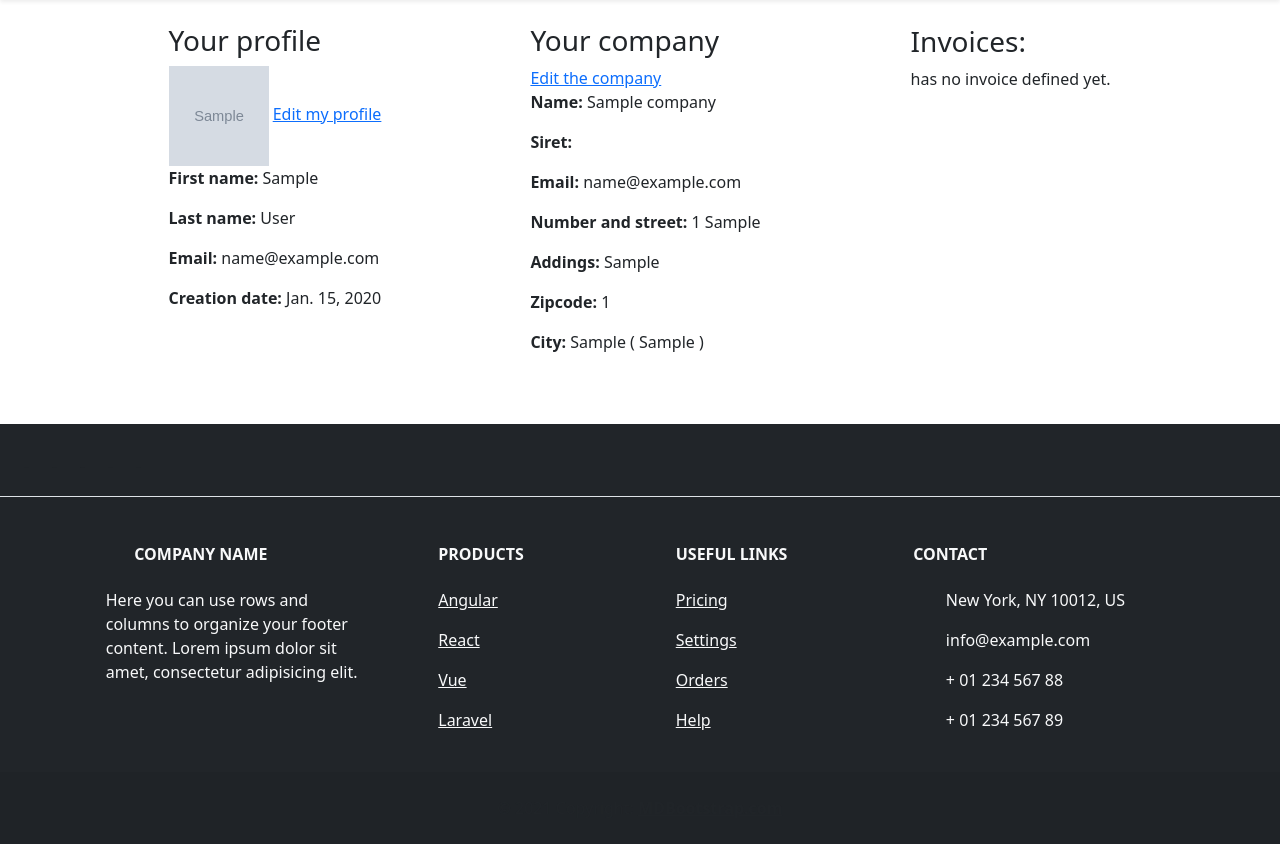
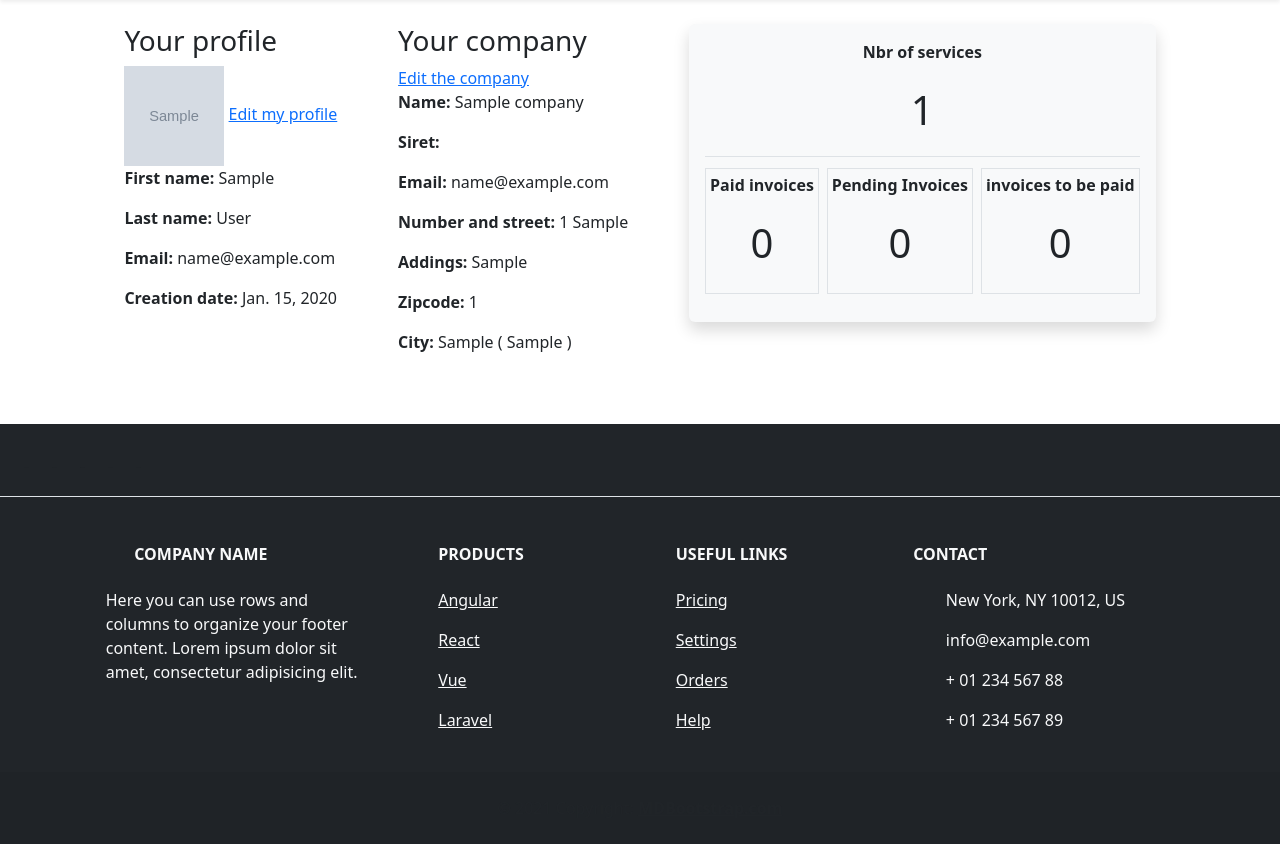
Before and after one commit to Mambroise/Invocing_app, a Django app: page /en/public_profile/1/ in a window 1280 px wide. Shown: the part 56-900 px from the top of the page. Run offline with Django 5.2, Linux system fonts and the light colour scheme; a user stored in the database is signed in; tables that the repository leaves empty hold one stand-in row (values such as "Sample post"); grey boxes marked "Sample" are stand-in pictures; data that the repository does not hold is empty; parts of the project's set-up code (start-up, migrations or seed data) failed here and were passed over.

Commit message:
profile htlm update

```diff
--- a/Django project/facturasieli/templates/facturasieli/profile/public_profile.html
+++ b/Django project/facturasieli/templates/facturasieli/profile/public_profile.html
@@ -13,7 +13,7 @@
 {% block content %}
 <div class="mt-4">
     <div class="d-flex justify-content-around">
-        <div class="">
+        <div>
             <h3>{% translate 'Your profile' %}</h3>
             <img src="{{ request.profile.avatar.url }}" width="100px" height="100px" />
             {% if request.profile.id == profile.id %}
@@ -39,20 +39,28 @@
             <p><strong>{% translate 'Zipcode: ' %}</strong>{{profile.company.address.zip_code}}</p>
             <p><strong>{% translate 'City: ' %}</strong>{{profile.company.address.city}} ( {{profile.company.address.country}} )</p>
         </div>
-        <div>
-            <table>
-                <tr>
-                    <td>
-                        <h3>{% translate 'Invoices:' %}</h3>
-                        {% if invoices %}
-                            <p>TODO</p>
-                        {% else %}
-                            <p>{{ profile.user.username }} {% translate 'has no invoice defined yet.' %}</p>
-                        {% endif %}
-                    </td>
-                </tr>
-            </table>
+        {% if request.profile.id == profile.id %}
+        <div class="d-flex flex-column p-1 shadow p-3 mb-5 bg-body-tertiary rounded">
+            <div class="border-bottom">
+                <p class="text-center"><strong>{% translate 'Nbr of services' %}</strong></p>
+                <p class="fs-1 text-center">{{ services_nbr }}</p>
+            </div>
+            <div class="d-flex justify-content-around m-auto">
+                <div class="border p-1">
+                    <p class="text-center"><strong>{% translate 'Paid invoices' %}</strong></p>
+                    <p class="fs-1 text-center">{{ pending_invoice_nbr }}</p>
+                </div>
+                <div class="border mx-2 p-1">
+                    <p class="text-center"><strong>{% translate 'Pending Invoices' %}</strong></p>
+                    <p class="fs-1 text-center">{{ accepted_invoice_nbr }}</p>
+                </div>
+                <div class="border p-1">
+                    <p class="text-center"><strong>{% translate 'invoices to be paid' %}</strong></p>
+                    <p class="fs-1 text-center">{{ paid_invoice_nbr }}</p>
+                </div>
+            </div>
         </div>
+            {% endif %}
     </div>
 </div>
 {% endblock %}
--- a/Django project/facturasieli/views/profile/public_profile_view.py
+++ b/Django project/facturasieli/views/profile/public_profile_view.py
@@ -11,7 +11,7 @@ from django.shortcuts import render
 from django.urls import reverse
 from django.utils.translation import gettext_lazy as _
 
-from facturasieli.models import Profile,Service
+from facturasieli.models import Profile,Service,Invoice
 
 
 def public_profile(request: HttpRequest, user_id):
@@ -23,6 +23,14 @@ def public_profile(request: HttpRequest, user_id):
     company = profile.company
 
     services_nbr = Service.objects.filter(company_provider=company.id).count()
+    pending_invoice_nbr = Invoice.objects.filter(name_provider=company.name, status=1).count()
+    accepted_invoice_nbr = Invoice.objects.filter(name_provider=company.name, status=2).count()
+    paid_invoice_nbr = Invoice.objects.filter(name_provider=company.name, status=4).count()
 
-    context = {"profile":profile, "company":company}
+    context = {"profile":profile, "company":company,
+                "services_nbr":services_nbr,
+                "pending_invoice_nbr":pending_invoice_nbr,
+                "accepted_invoice_nbr":accepted_invoice_nbr,
+                "paid_invoice_nbr":paid_invoice_nbr
+                }
     return render(request, 'facturasieli/profile/public_profile.html',context)
```
